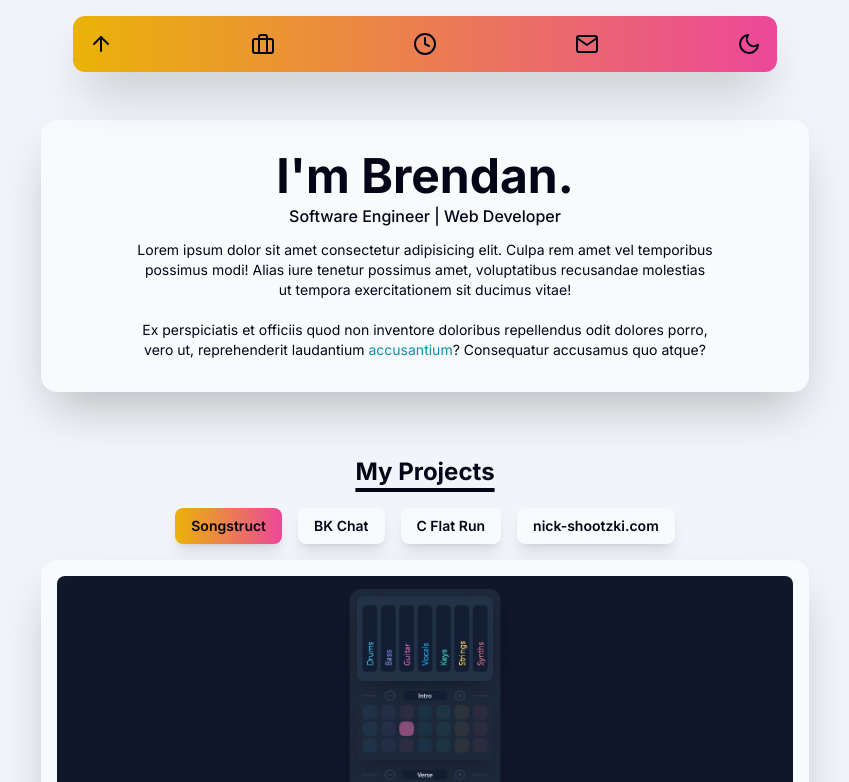
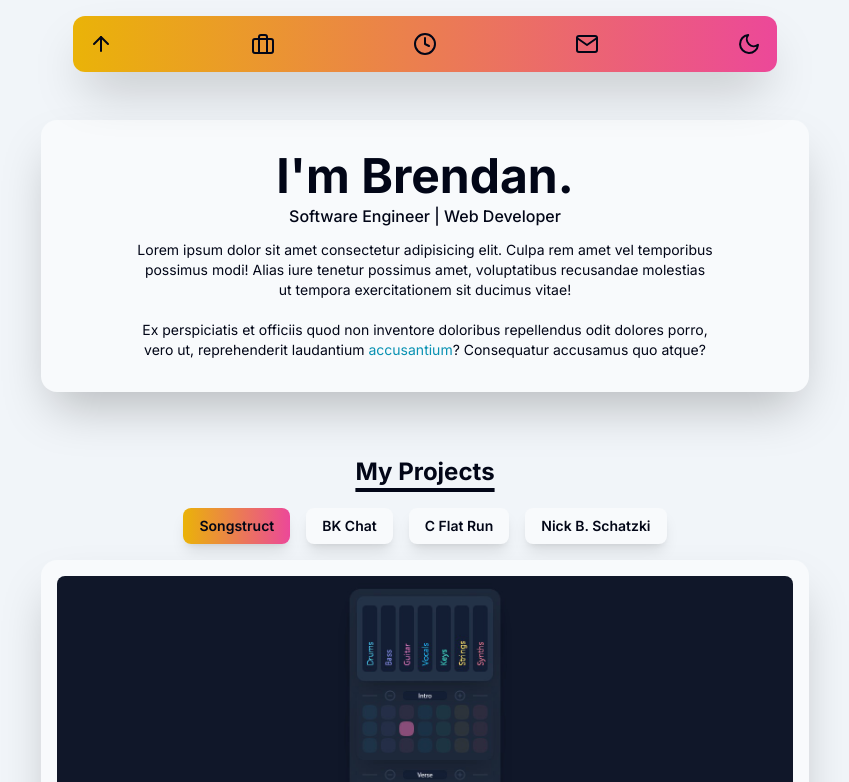
Before and after one commit to BKSchatzki/bks-portfolio, a React (Vite) app: page / in a window 1280 px wide. Shown: the top 782 px of the page, without its empty margins (215-1064 px from the left). Built offline with nearby package versions, Linux system fonts and the light colour scheme.

Commit message:
Add fourth project

```diff
--- a/src/data/portfolio.js
+++ b/src/data/portfolio.js
@@ -25,8 +25,8 @@ export default [
     link: "https://cflatrun.com",
   },
   {
-    title: "nick-shootzki.com",
-    imgUrl: "https://picsum.photos/seed/project5/800/600",
+    title: "Nick B. Schatzki",
+    imgUrl: "src/assets/nick-b-schatzki.jpg",
     stack: ["Vite", "React", "Tailwind", "DaisyUI"],
     link: "#",
   },
```
Also changed, not shown: src/assets/nick-b-schatzki.jpg (added).
